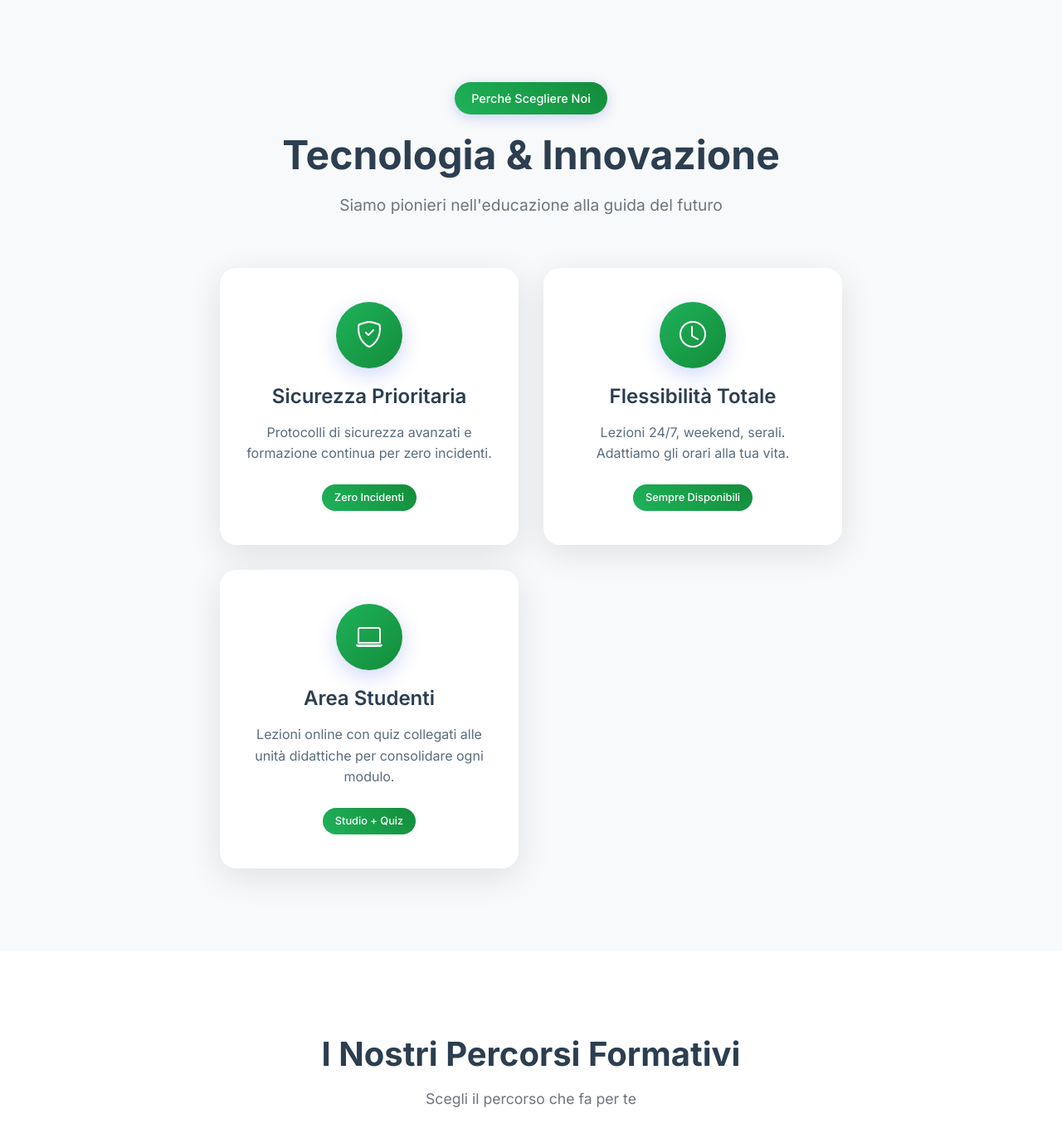
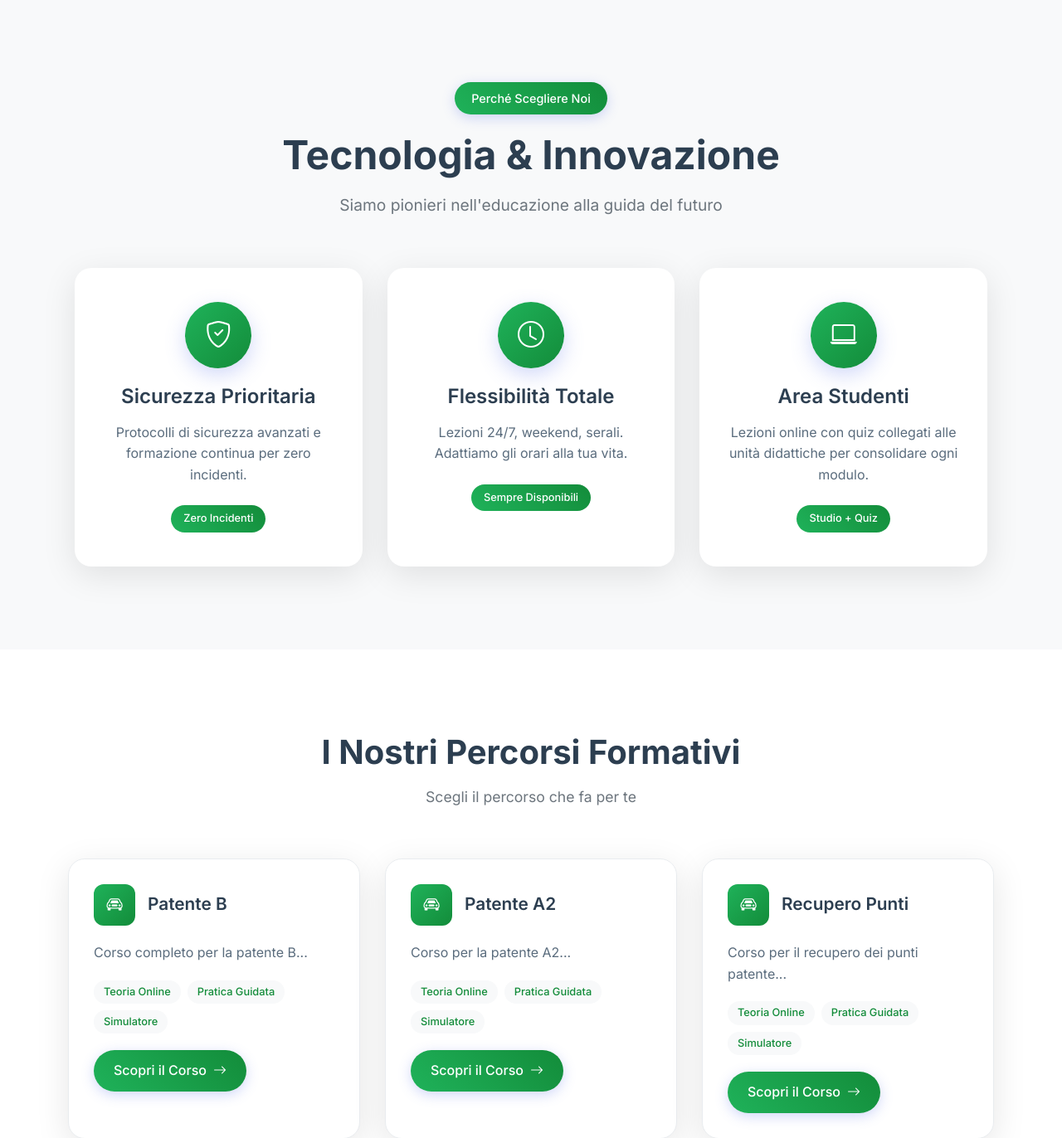
Before and after one commit to agservizi/autoscuola-liana, a PHP site: page /index.php in a window 1280 px wide. Shown: the part 865-2237 px from the top of the page at 83% size. Run offline with PHP 8.4, Linux system fonts and the light colour scheme; data comes from the database, SQL or seed files in the repository; data that the repository does not hold is empty.

Commit message:
Aggiornato il layout della griglia delle funzionalità per migliorare la responsività e l'allineamento degli elementi.

```diff
--- a/public/index.php
+++ b/public/index.php
@@ -611,10 +611,11 @@ require_once '../includes/header.php';
 
 .features-grid {
     display: grid;
-    grid-template-columns: repeat(auto-fit, minmax(280px, 360px));
+    grid-template-columns: repeat(auto-fit, minmax(260px, 1fr));
     gap: 30px;
-    justify-content: center;
-    max-width: 800px;
+    justify-items: stretch;
+    align-items: stretch;
+    max-width: 1100px;
     margin: 0 auto;
 }
 
```
